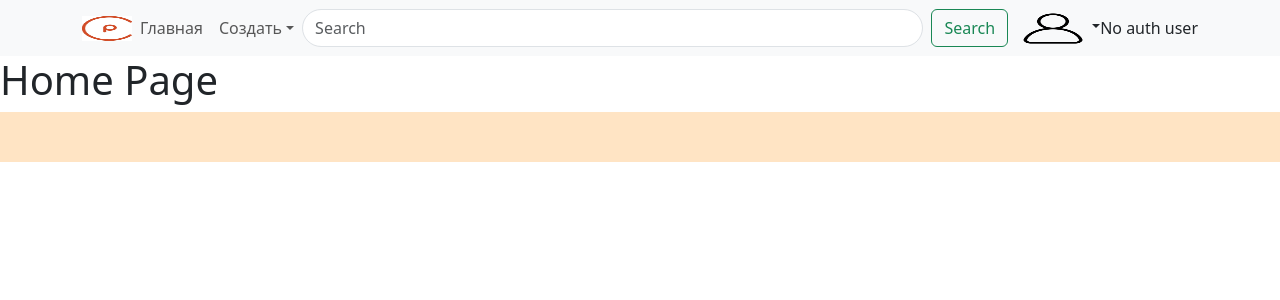
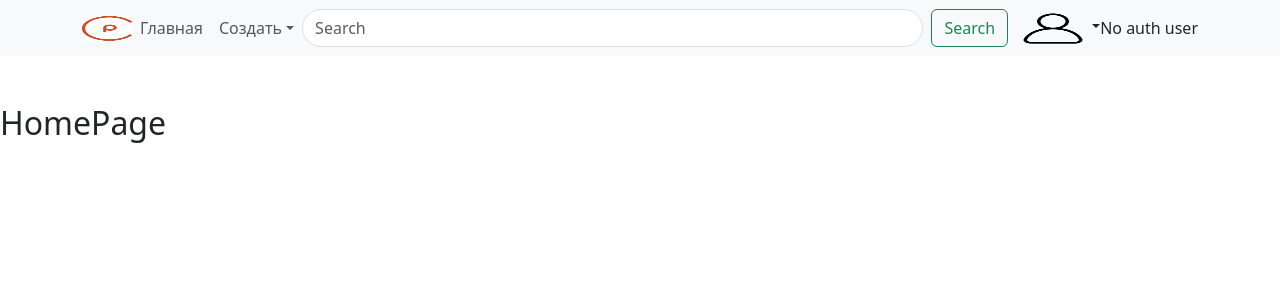
Before and after one commit to ssemds/pinterest, a React (Create React App) app: page / in a window 1280 px wide. Shown: the top 300 px of the page. Built offline with nearby package versions, Linux system fonts and the light colour scheme.

Commit message:
products

```diff
--- a/package.json
+++ b/package.json
@@ -13,6 +13,7 @@
     "react-dom": "^18.2.0",
     "react-router-dom": "^6.14.1",
     "react-scripts": "5.0.1",
+    "styled-components": "^6.0.4",
     "web-vitals": "^2.1.4"
   },
   "scripts": {
--- a/src/App.js
+++ b/src/App.js
@@ -7,10 +7,8 @@ const App = () => {
   return (
     <div>
       <Navbar />
-
       <MainRoutes />
       <Footer/>
-
     </div>
   );
 };
--- a/src/components/Contexts/AuthContextProvider.js
+++ b/src/components/Contexts/AuthContextProvider.js
@@ -17,6 +17,7 @@ const AuthContextProvider = ({ children }) => {
     setLoading(true);
     try {
       await axios.post(`${API}/accounts/register/`, formData);
+      navigate("/");
     } catch (error) {
       console.log(error);
     } finally {
--- a/src/components/Contexts/ProductContextProvider.js
+++ b/src/components/Contexts/ProductContextProvider.js
@@ -13,6 +13,7 @@ const INIT_STATE = {
   //   pages: 0,
   categories: [],
   oneProduct: null,
+  onePost: {},
 };
 
 function reducer(state = INIT_STATE, action) {
--- a/src/components/Footer/Footer.jsx
+++ b/src/components/Footer/Footer.jsx
@@ -6,7 +6,6 @@ const Footer = () => {
       className="footer"
       style={{
         bottom: "0",
-        backgroundColor: "bisque",
         color: "#cbcbcb",
         height: "50px",
       }}
--- a/src/components/Product/ProductDetails.jsx
+++ b/src/components/Product/ProductDetails.jsx
@@ -1,7 +1,20 @@
-import React from "react";
+import React, { useContext, useEffect } from "react";
+import { productContext } from "../Contexts/ProductContextProvider";
+import { useParams } from "react-router-dom";
 
 const ProductDetails = () => {
-  return <div>ProductDetails</div>;
+  const { getOnePost, onePost } = useContext(productContext);
+  const { id } = useParams();
+  useEffect(() => {
+    getOnePost(id);
+  }, []);
+  return (
+    <div>
+      <div>
+        <p>{onePost.category_name}</p>
+      </div>
+    </div>
+  );
 };
 
 export default ProductDetails;
--- a/src/components/Product/ProductList.jsx
+++ b/src/components/Product/ProductList.jsx
@@ -1,7 +1,45 @@
-import React from "react";
+import React, { useContext, useEffect } from "react";
+import { productContext } from "../Contexts/ProductContextProvider";
+import { styled } from "styled-components";
+import { useNavigate } from "react-router-dom";
 
 const ProductList = () => {
-  return <div>ProductList</div>;
+  const navigate = useNavigate();
+  const { posts, getPosts } = useContext(productContext);
+  useEffect(() => {
+    getPosts();
+  }, []);
+  return (
+    <Container>
+      {posts?.length > 0 &&
+        posts?.map((item) => {
+          return (
+            <ArrayContainer
+              key={item.id}
+              onClick={() => navigate(`${item.id}`)}
+            >
+              <h3>{item.title}</h3>
+              <p>{item.category}</p>
+              <p>{item.category_name}</p>
+            </ArrayContainer>
+          );
+        })}
+    </Container>
+  );
 };
 
 export default ProductList;
+
+const Container = styled.div`
+  width: 100%;
+  padding: 0 120px;
+  margin: 0 auto;
+  display: flex;
+  gap: 30px;
+`;
+
+const ArrayContainer = styled.div`
+  border: 1px solid black;
+  padding: 10px;
+  border-radius: 20px;
+`;
--- a/src/components/Routes/MainRoutes.jsx
+++ b/src/components/Routes/MainRoutes.jsx
@@ -8,14 +8,14 @@ import EditProduct from "../Product/EditProduct";
 import AddProduct from "../Product/AddProduct";
 import ProductList from "../Product/ProductList";
 import ProductDetails from "../Product/ProductDetails";
+import HomePage from "../pages/HomePage";
 const MainRoutes = () => {
   return (
     <Routes>
-      <Route path="/" element={<h1>Home Page</h1>} />
+      <Route path="/" element={<HomePage />} />
       <Route path="/register" element={<Register />} />
       <Route path="/login" element={<Login />} />
       <Route path="/register-success" element={<RegisterSuccess />} />
-
       <Route path="/add" element={<AddProduct />} />
       <Route path="/products" element={<ProductList />} />
       <Route path="/products/:id" element={<ProductDetails />} />
--- /dev/null
+++ b/src/components/pages/HomePage.jsx
@@ -0,0 +1,22 @@
+import React from "react";
+import { styled } from "styled-components";
+
+const HomePage = () => {
+  return (
+    <Container>
+      <h1>HomePage</h1>
+    </Container>
+  );
+};
+
+export default HomePage;
+
+const Container = styled.div`
+  width: 100%;
+  display: flex;
+  flex-direction: column;
+  margin-top: 3rem;
+  h1 {
+    font-size: xx-large;
+  }
+`;
```
Also changed, not shown: 1 other file (tests, documents, lock files or other folders).
